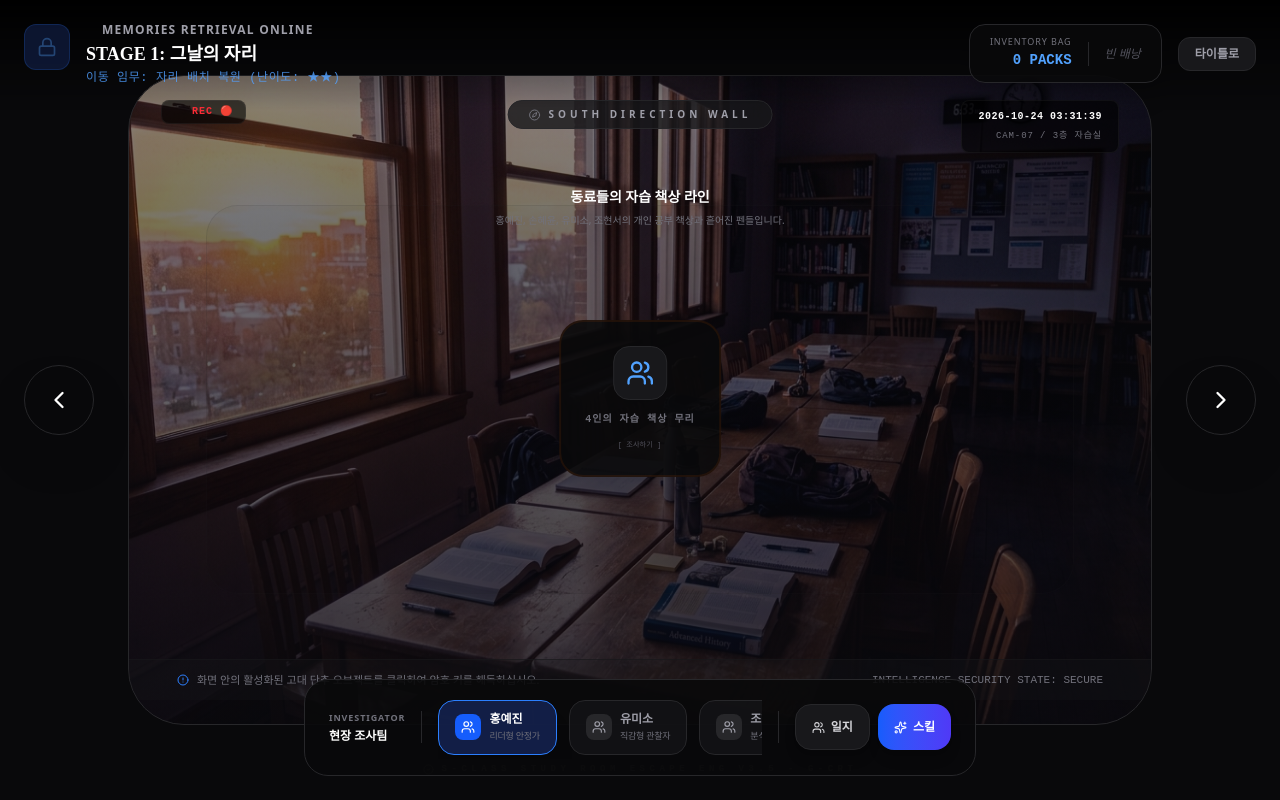
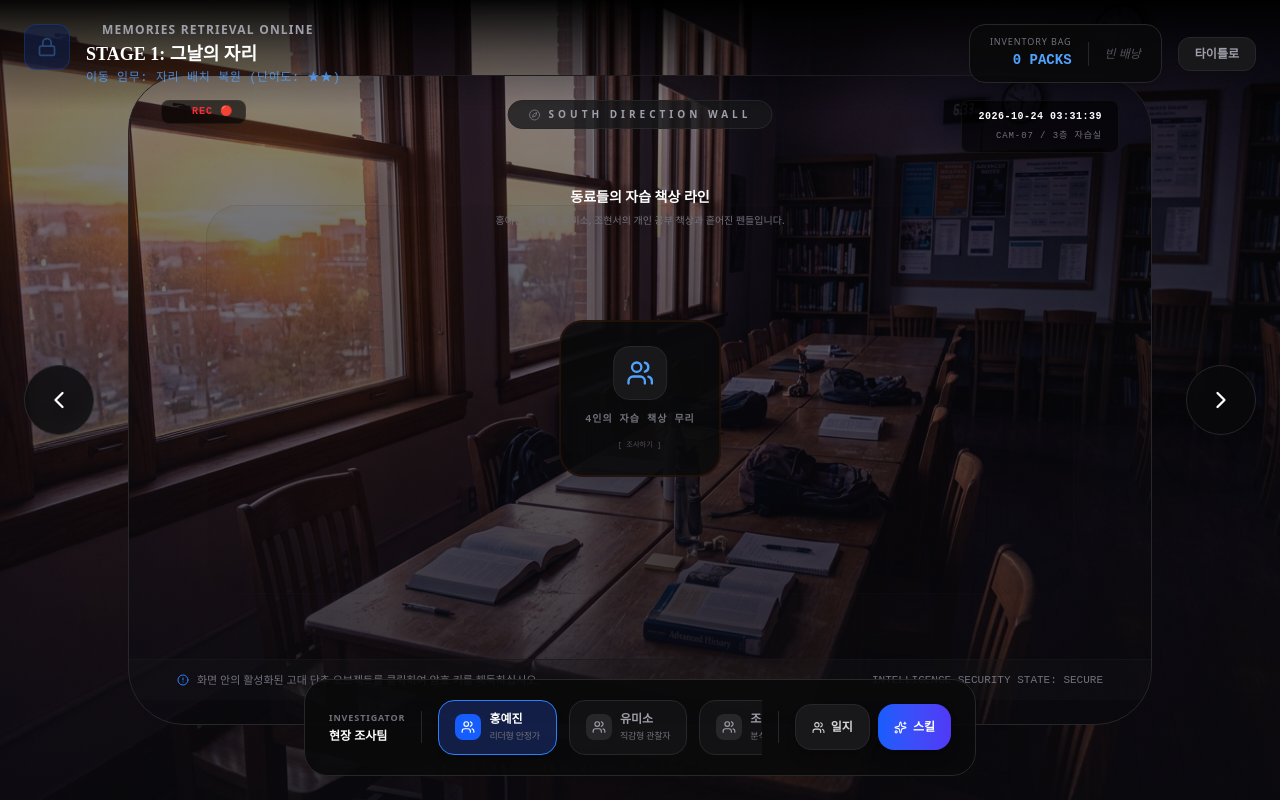
Before and after one commit to 2292001-design/-, a React (Vite) app: page / in a window 1280 px wide. Both pictures are taken after a click on the button "자습실로 들어가기". Built offline with nearby package versions, Linux system fonts and the light colour scheme.

Commit message:
Update MainRoomScene.tsx

```diff
--- a/src/components/MainRoomScene.tsx
+++ b/src/components/MainRoomScene.tsx
@@ -162,7 +162,10 @@ export default function MainRoomScene({
   const currentWall = currentWallConfig[state.direction];
 
   return (
-    <div className="min-h-screen bg-zinc-950 text-zinc-200 font-sans selection:bg-indigo-500/30 overflow-hidden relative">
+    <div
+  className="min-h-screen text-zinc-200 font-sans selection:bg-indigo-500/30 overflow-hidden relative"
+  style={getDirectionStyle(state.direction)}
+>
 
       {/* 1. HUD System Header (Inventory & Stage Info) */}
       <nav id="game-hud" className="fixed top-0 inset-x-0 p-6 flex justify-between items-start z-40 bg-gradient-to-b from-black/95 via-black/40 to-transparent pointer-events-none">
```
